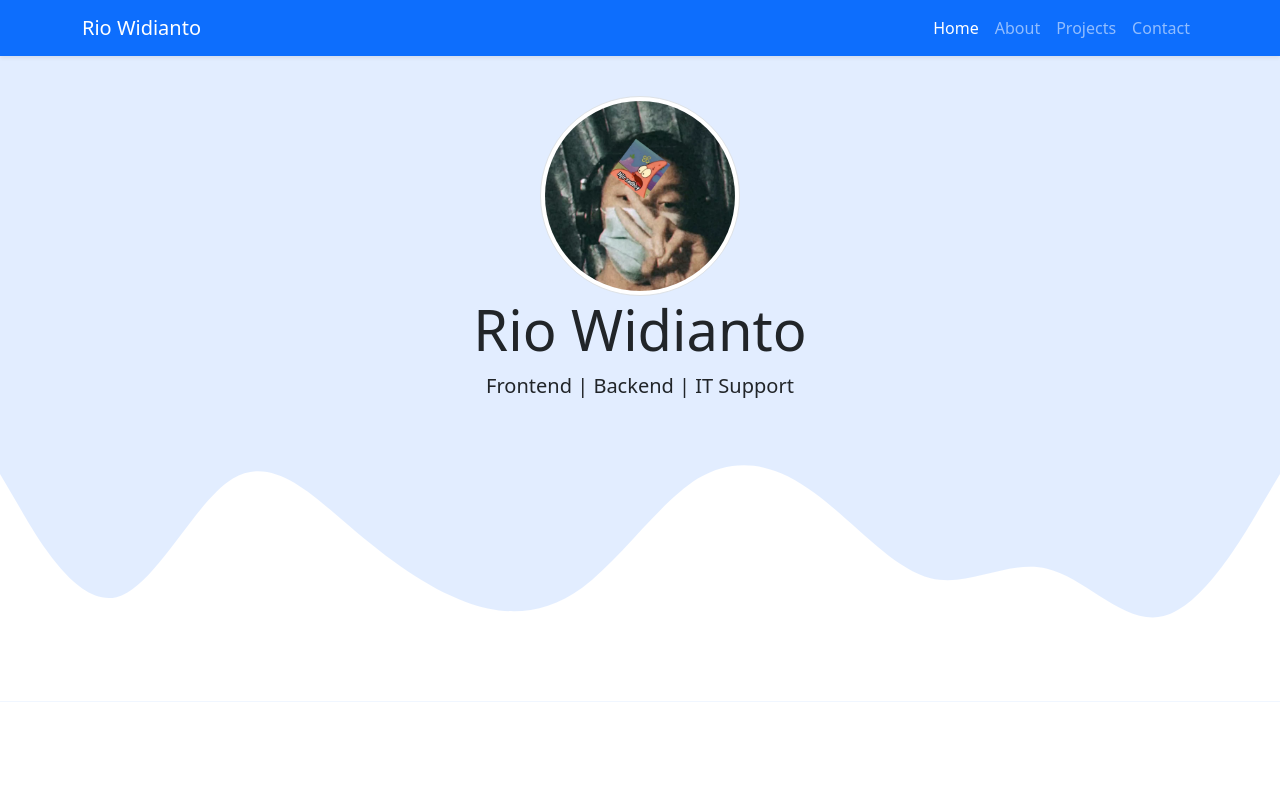
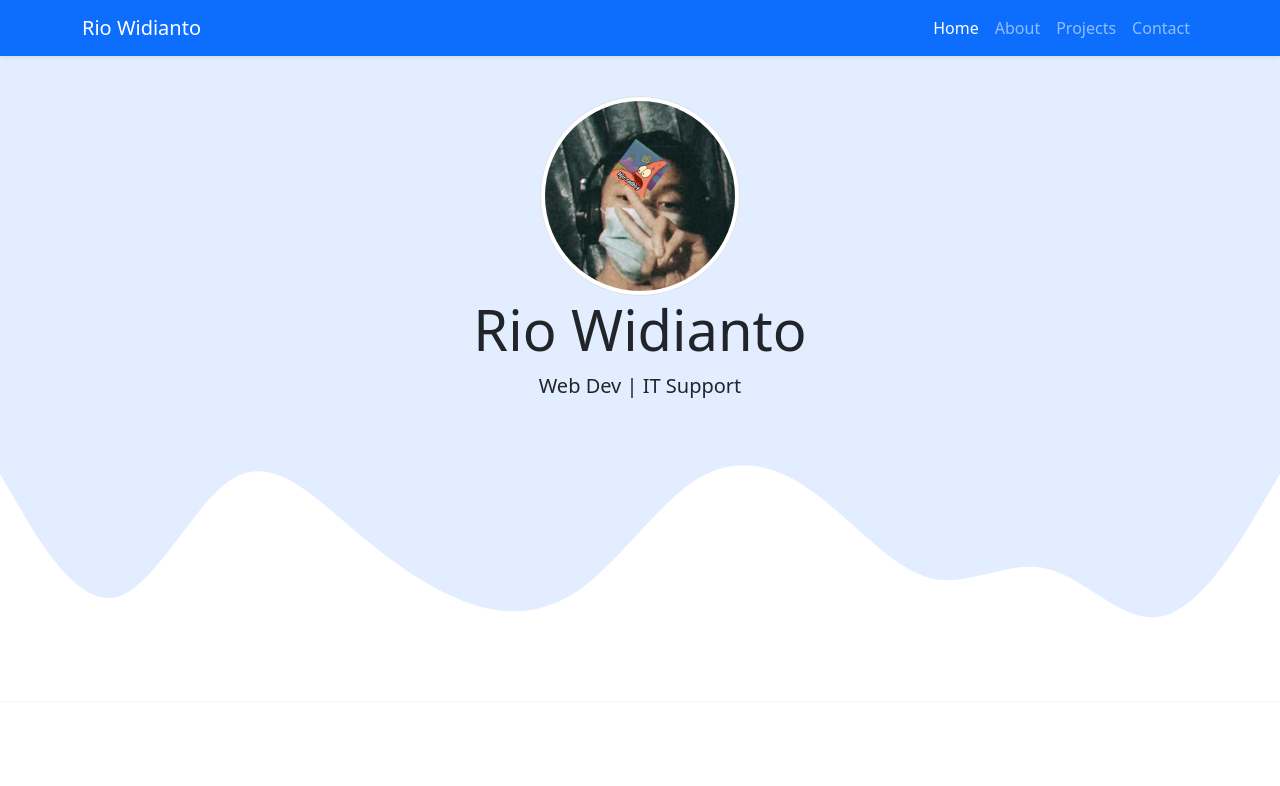
Before and after one commit to riootox1412/portofolio, a plain HTML site: page index.html in a window 1280 px wide. Shown: the top 786 px of the page. Drawn offline with nearby package versions, Linux system fonts and the light colour scheme.

Commit message:
merubah desk job pada file html

```diff
--- a/index.html
+++ b/index.html
@@ -53,7 +53,7 @@
     <section class="jumbotron text-center">
         <img src="img/yoo2.jpg" alt="Rio" width="200px" class="rounded-circle img-thumbnail">
         <h1 class="display-4">Rio Widianto</h1>
-        <p class="lead">Frontend | Backend | IT Support</p>
+        <p class="lead">Web Dev | IT Support</p>
         <svg xmlns="http://www.w3.org/2000/svg" viewBox="0 0 1440 320">
             <path fill="#ffff" fill-opacity="1"
                 d="M0,64L21.8,101.3C43.6,139,87,213,131,202.7C174.5,192,218,96,262,69.3C305.5,43,349,85,393,122.7C436.4,160,480,192,524,208C567.3,224,611,224,655,192C698.2,160,742,96,785,69.3C829.1,43,873,53,916,85.3C960,117,1004,171,1047,181.3C1090.9,192,1135,160,1178,170.7C1221.8,181,1265,235,1309,224C1352.7,213,1396,139,1418,101.3L1440,64L1440,320L1418.2,320C1396.4,320,1353,320,1309,320C1265.5,320,1222,320,1178,320C1134.5,320,1091,320,1047,320C1003.6,320,960,320,916,320C872.7,320,829,320,785,320C741.8,320,698,320,655,320C610.9,320,567,320,524,320C480,320,436,320,393,320C349.1,320,305,320,262,320C218.2,320,175,320,131,320C87.3,320,44,320,22,320L0,320Z">
```
